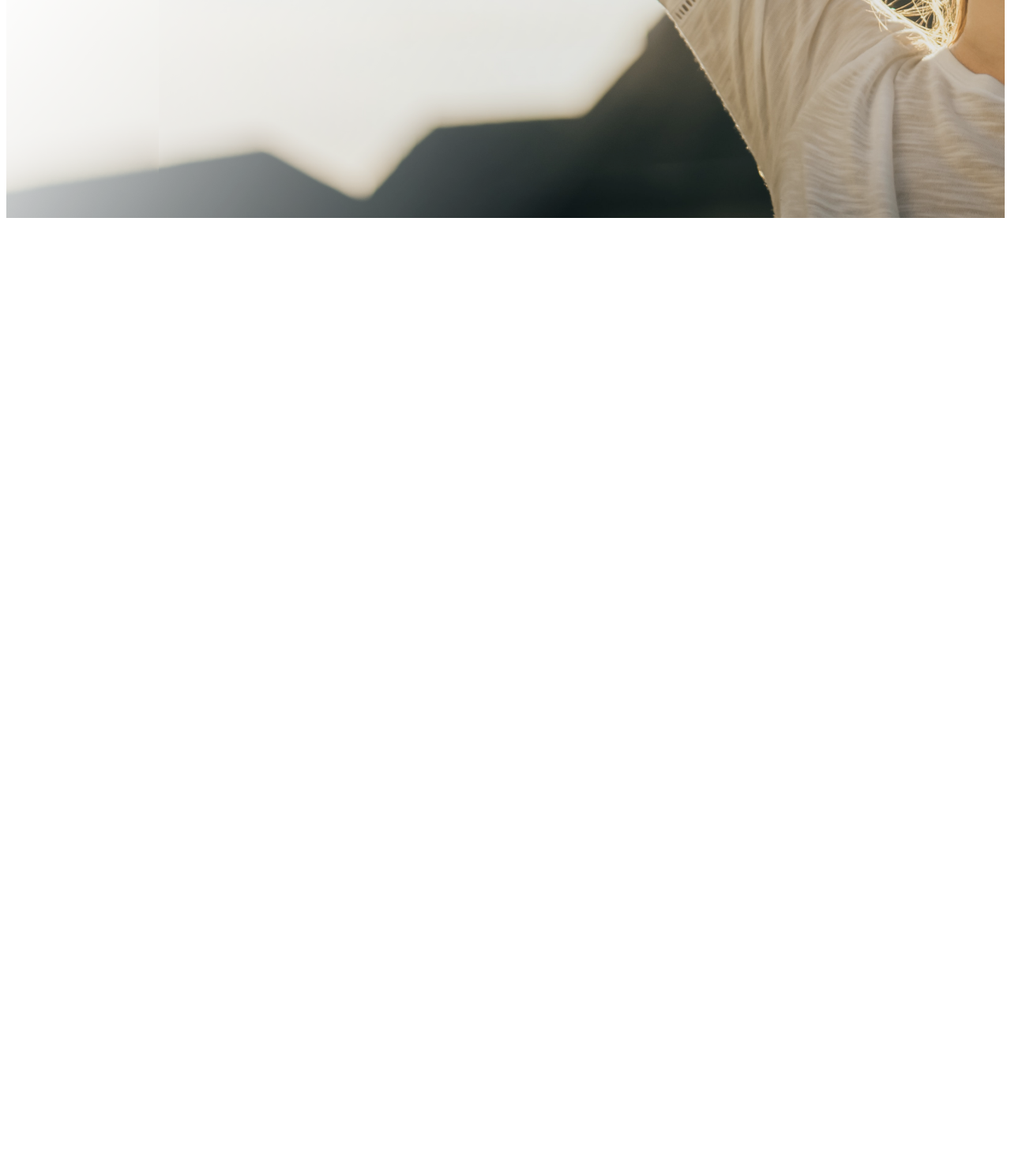
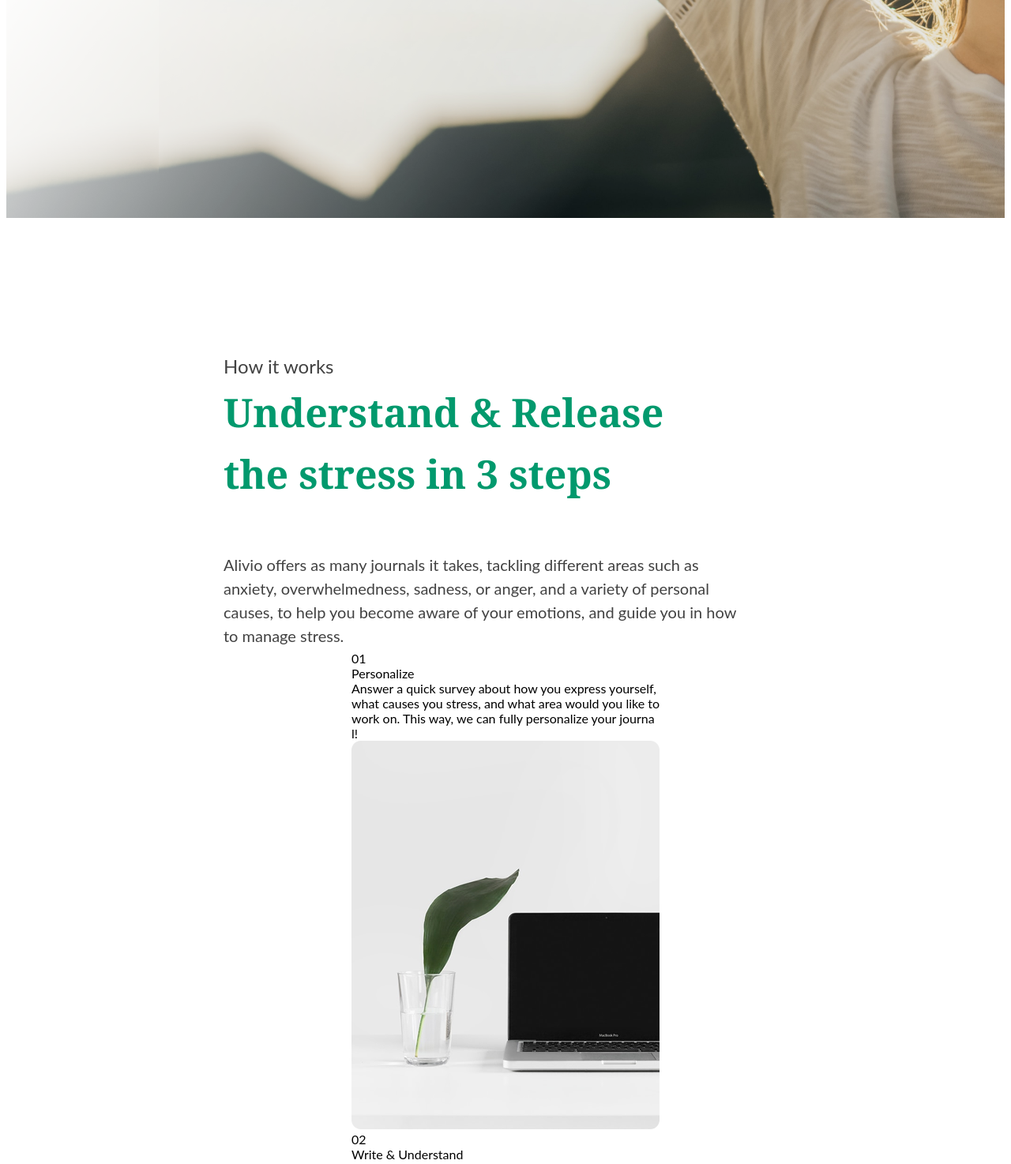
Before and after one commit to MyLilla/Alivio-web-site, a plain HTML site: page index.html in a window 1280 px wide. Shown: the part 712-2186 px from the top of the page at 79% size. Before the commit the page ends 996 px from the top, so only its background shows below. Drawn offline with Linux system fonts and the light colour scheme.

Commit message:
steps 0.1

```diff
--- a/index.html
+++ b/index.html
@@ -37,6 +37,59 @@
         </div>
     </header>
 
+    <section class="steps">
+        <div class="container">
+            <div class="top">
+                <div class="top_left">
+                    <div class="steps_title">How it works</div>
+                    <h2>Understand & Release
+                        the stress in 3 steps</h2>
+                </div>
+                <div class="top_right">
+                    <br><br>
+                    Alivio offers as many journals it takes, tackling different areas such as
+                    anxiety, overwhelmedness, sadness, or anger, and a variety of personal
+                    causes, to help you become aware of your emotions, and guide you in how
+                    to manage stress.
+                </div>
+            </div>
+            <div class="bottom">
+                <div class="step">
+                    <div class="step_number">01</div>
+                    <div class="step_name">Personalize</div>
+                    <div class="step_explication">
+                        Answer a quick survey about how you
+                        express yourself, what causes you stress,
+                        and what area would you like to work on.
+                        This way, we can fully personalize your
+                        journal!
+                    </div>
+                    <img src="/img/01.png" alt="">
+                </div>
+                <div class="step">
+                    <div class="step_number">02</div>
+                    <div class="step_name">Write & Understand</div>
+                    <div class="step_explication">
+                        Write, draw, reflect, understand. Alivio will
+                        guide you through the prompts and will help
+                        you manage your stress!
+                    </div>
+                    <img src="/img/02.png" alt="">
+                </div>
+                <div class="step">
+                    <div class="step_number">03</div>
+                    <div class="step_name">Alivio!</div>
+                    <div class="step_explication">
+                        Now you are aware, and have a way to manage
+                        and overcome your own stress.
+                        What are you waiting for? Alivio today!
+                    </div>
+                    <img src="/img/03.png" alt="">
+                </div>
+            </div>
+        </div>
+    </section>
+
     <footer>
 
     </footer>
--- a/style.css
+++ b/style.css
@@ -77,3 +77,57 @@ button {
     height: 65px;
     margin-top: 18px;
 }
+
+/*Steps*/
+.top {
+    display: flex;
+    flex-wrap: wrap;
+    max-height: 327px;
+    margin-top: 169px;
+    margin-bottom: 52px;
+    justify-content: space-between;
+}
+
+.steps_title {
+    color: #424242;
+    font-size: 24px;
+    line-height: 157%;
+    width: 141px;
+}
+
+.top_left h2 {
+    color: #01996D;
+    font-family: 'Georgia', serif;
+    line-height: 157%;
+    font-size: 50px;
+    font-weight: bold;
+    margin: 0;
+    word-break: break-all;
+    width: 584px;
+}
+
+.top_right {
+    color: #424242;
+    line-height: 150%;
+    font-size: 20px;
+    width: 671px;
+}
+
+.bottom {
+    display: flex;
+    justify-content: space-around;
+    flex-wrap: wrap;
+    margin-bottom: 51px;
+}
+
+.step {
+    max-width: 390px;
+}
+
+.step_number {}
+
+.step_name {}
+
+.step_explication {
+    word-break: break-all;
+}
```
Also changed, not shown: img/01.png (added), img/02.png (added), img/03.png (added).
